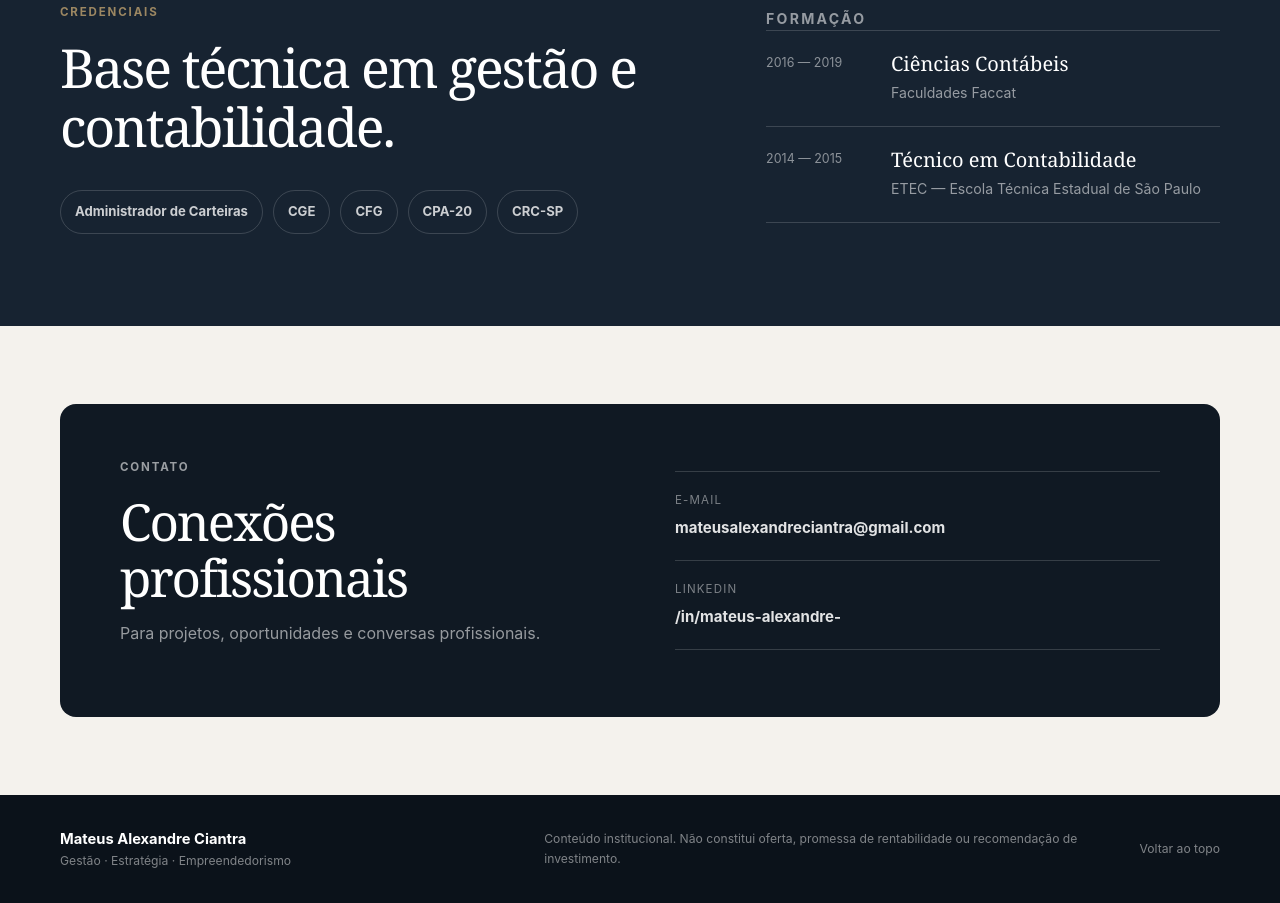
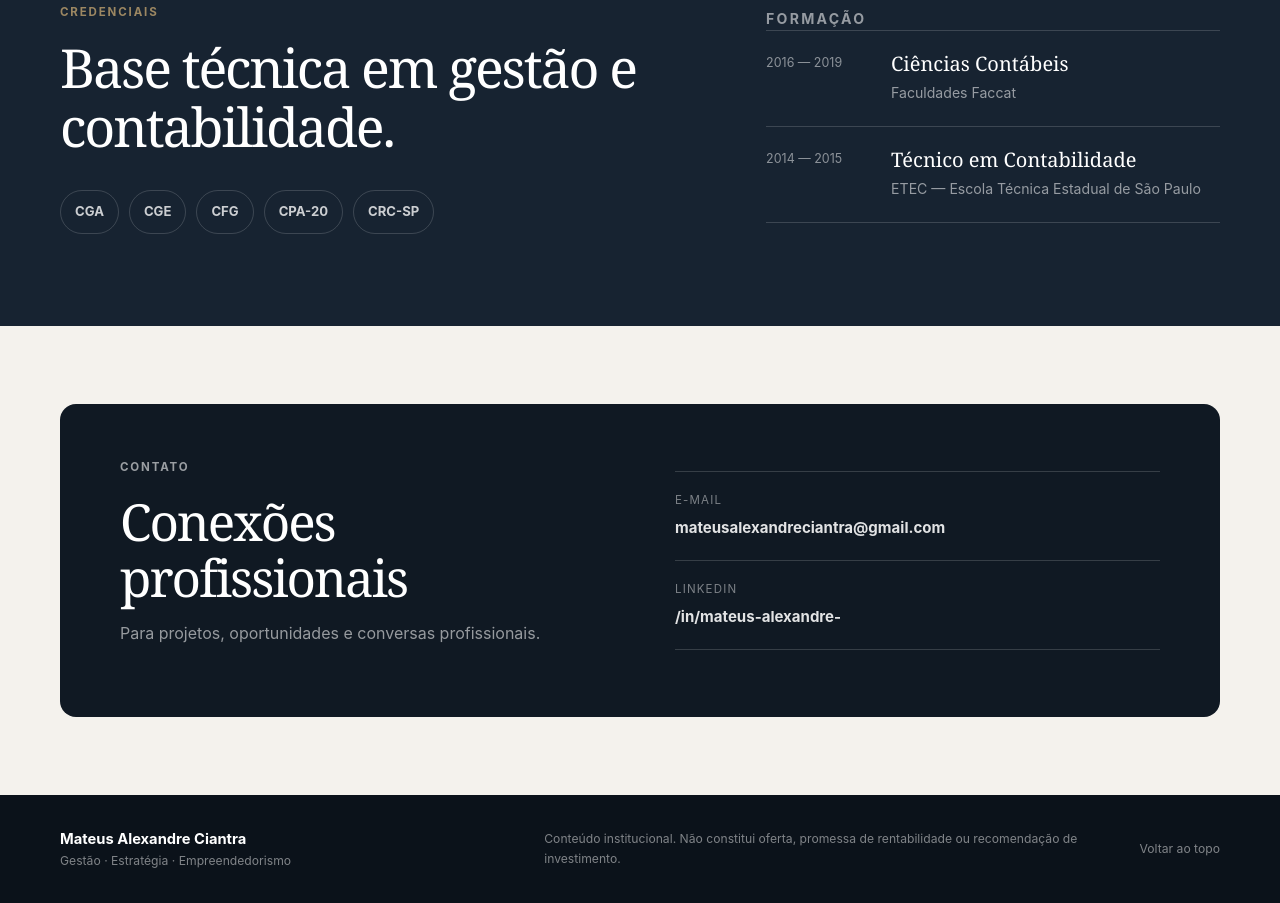
Before and after one commit to rsucupira/lp-mateus, a plain HTML site: page index.html in a window 1280 px wide. Shown: the part 2682-3585 px from the top of the page. Drawn offline with Linux system fonts and the light colour scheme.

Commit message:
Atualiza certificação de Administrador de Carteiras para CGA

```diff
--- a/index.html
+++ b/index.html
@@ -165,7 +165,7 @@
           <p class="section-label">Credenciais</p>
           <h2>Base técnica em gestão e contabilidade.</h2>
           <div class="credential-list" aria-label="Certificações profissionais">
-            <span>Administrador de Carteiras</span>
+            <span>CGA</span>
             <span>CGE</span>
             <span>CFG</span>
             <span>CPA-20</span>
```
